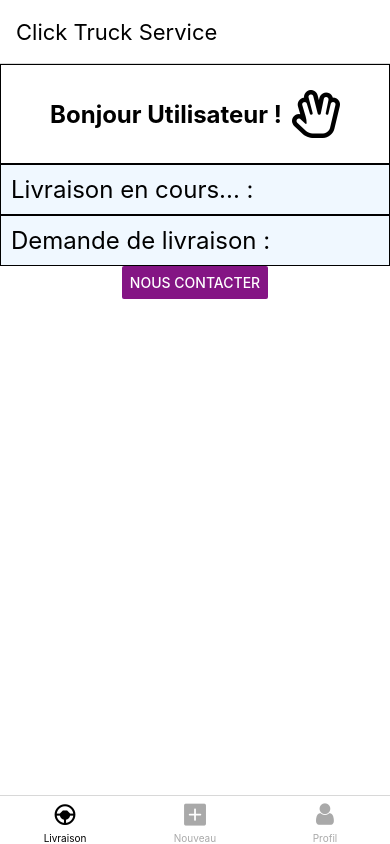
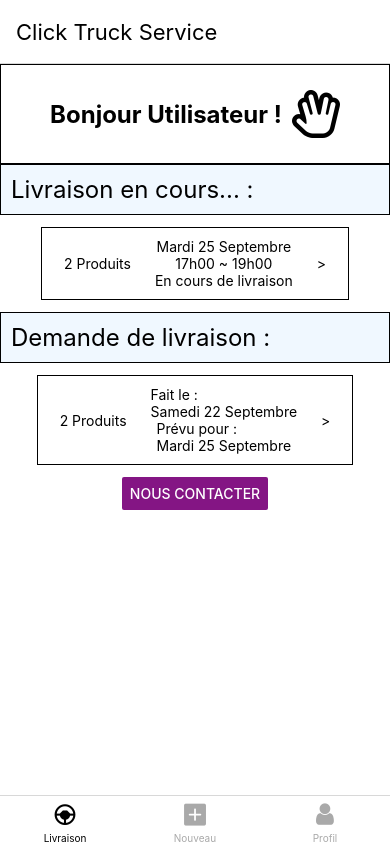
Before and after one commit to JoK3R59/CtsAppClient, a React Native app: screen /Accueil in a window 390 px wide. Built offline with nearby package versions, Linux system fonts and the light colour scheme.

Commit message:
V.0.0.3
Ajout des Components DeliveryProgress & DeliveryRequest

```diff
--- a/App.js
+++ b/App.js
@@ -1,20 +1,8 @@
 import React from 'react';
 // import { StatusBar } from 'expo-status-bar';
 import { StyleSheet, Text, View, ScrollView, SafeAreaView } from 'react-native';
-import { createNativeStackNavigator } from '@react-navigation/native-stack';
-import { NavigationContainer } from '@react-navigation/native';
-import { createBottomTabNavigator } from '@react-navigation/bottom-tabs';
-import { FontAwesome, MaterialCommunityIcons, AntDesign } from '@expo/vector-icons';
-
-import _Title from './src/_shared/_Title';
-import _subLogin from './src/_shared/_subLogin';
 
 import AppNavigation from './src/navigation';
-
-// const Stack = createNativeStackNavigator();
-// console.log('Objet Stack : ', Stack)
-const { Navigator, Screen } = createNativeStackNavigator();
-const Tabs = createBottomTabNavigator();
 
 const App = () => {
 
--- a/src/component/ContactScreen.js
+++ b/src/component/ContactScreen.js
@@ -7,9 +7,7 @@ const ContactScreen = ( props ) => {
 
         <View style = { styles.container }>
 
-            <Text>
-                Contact Screen
-            </Text>
+            <Text>Contact Screen</Text>
         </View>
     )
 };
--- /dev/null
+++ b/src/component/DeliveryProgress.js
@@ -0,0 +1,52 @@
+import React from 'react';
+import { StyleSheet, Text, View } from 'react-native';
+
+const DeliveryProgress = () => {
+    return (
+        <View style = {[styles.box, { flexDirection : "row" }]}>
+
+            <View style = { styles.content }>
+
+                <Text>2 Produits</Text>
+            </View>
+
+            <View style = {[styles.content, { flexDirection : "column" }]}>
+
+                <Text>Mardi 25 Septembre</Text>
+
+                <Text>17h00 ~ 19h00</Text>
+
+                <Text>En cours de livraison</Text>
+            </View>
+
+            <View style = { styles.content }>
+
+                <Text>{'>'}</Text>
+            </View>
+        </View>
+    )
+};
+
+const styles = StyleSheet.create ({
+    header: {
+        backgroundColor: `#f0f8ff`,
+        width: '100%',
+        borderWidth: 0.5,
+        padding: 10,
+        fontSize: 24
+    },
+    box: {
+        marginTop: 12,
+        marginBottom: 12,
+        padding: 10,
+        borderWidth: 0.5,
+    },
+    content: {
+        alignItems: 'center',
+        justifyContent: 'center',
+        paddingLeft: 12,
+        paddingRight: 12
+    }
+});
+
+export default DeliveryProgress;
--- /dev/null
+++ b/src/component/DeliveryRequest.js
@@ -0,0 +1,60 @@
+import React from 'react';
+import { StyleSheet, Text, View } from 'react-native';
+
+const DeliveryRequest = () => {
+    return (
+        <View style = {[styles.box, { flexDirection : "row" }]}>
+
+            <View style = { styles.content }>
+
+                <Text>2 Produits</Text>
+            </View>
+
+            <View style = {[styles.content, { flexDirection : "column" }]}>
+
+                <View>
+
+                    <Text>Fait le :</Text>
+
+                    <Text>Samedi 22 Septembre</Text>
+                </View>
+
+                <View>
+
+                    <Text>Prévu pour :</Text>
+
+                    <Text>Mardi 25 Septembre</Text>
+                </View>
+            </View>
+
+            <View style = { styles.content }>
+
+                <Text>{'>'}</Text>
+            </View>
+        </View>
+    )
+};
+
+const styles = StyleSheet.create ({
+    header: {
+        backgroundColor: `#f0f8ff`,
+        width: '100%',
+        borderWidth: 0.5,
+        padding: 10,
+        fontSize: 24
+    },
+    box: {
+        marginTop: 12,
+        marginBottom: 12,
+        padding: 10,
+        borderWidth: 0.5,
+    },
+    content: {
+        alignItems: 'center',
+        justifyContent: 'center',
+        paddingLeft: 12,
+        paddingRight: 12
+    }
+});
+
+export default DeliveryRequest;
--- a/src/component/HomeScreen.js
+++ b/src/component/HomeScreen.js
@@ -2,6 +2,8 @@ import React from 'react';
 import { View, Text, StyleSheet, Button } from 'react-native';
 
 import _subLogin from '../_shared/_subLogin';
+import DeliveryProgress from './DeliveryProgress';
+import DeliveryRequest from './DeliveryRequest';
 
 const HomeScreen = ({ navigation }) => {
 
@@ -15,9 +17,13 @@ const HomeScreen = ({ navigation }) => {
                 Livraison en cours... :
             </Text>
 
+            <DeliveryProgress />
+
             <Text style = { styles.header }>
                 Demande de livraison :
             </Text>
+
+            <DeliveryRequest />
 
             <Button
              onPress={ () => {
--- a/src/component/NewDelivery.js
+++ b/src/component/NewDelivery.js
@@ -7,9 +7,7 @@ const NewDelivery = ( props ) => {
 
         <View style = { styles.container }>
 
-            <Text>
-                NewDelivery Screen
-            </Text>
+            <Text>NewDelivery Screen</Text>
         </View>
     )
 };
--- a/src/component/Profil.js
+++ b/src/component/Profil.js
@@ -7,9 +7,7 @@ const Profil = ( props ) => {
 
         <View style = { styles.container }>
 
-            <Text>
-                Profil Screen
-            </Text>
+            <Text>Profil Screen</Text>
         </View>
     )
 };
--- a/src/navigation/index.js
+++ b/src/navigation/index.js
@@ -48,7 +48,6 @@ function AppNavigation() {
                 <Tabs.Screen name="Profil" component={Profil}
                 options={{ headerTitle: (props) => <_Title {...props} /> }}/>
             </Tabs.Navigator>
-
         </NavigationContainer>
     )
 };
```
Lines whose indentation alone changed are shown as unchanged.
